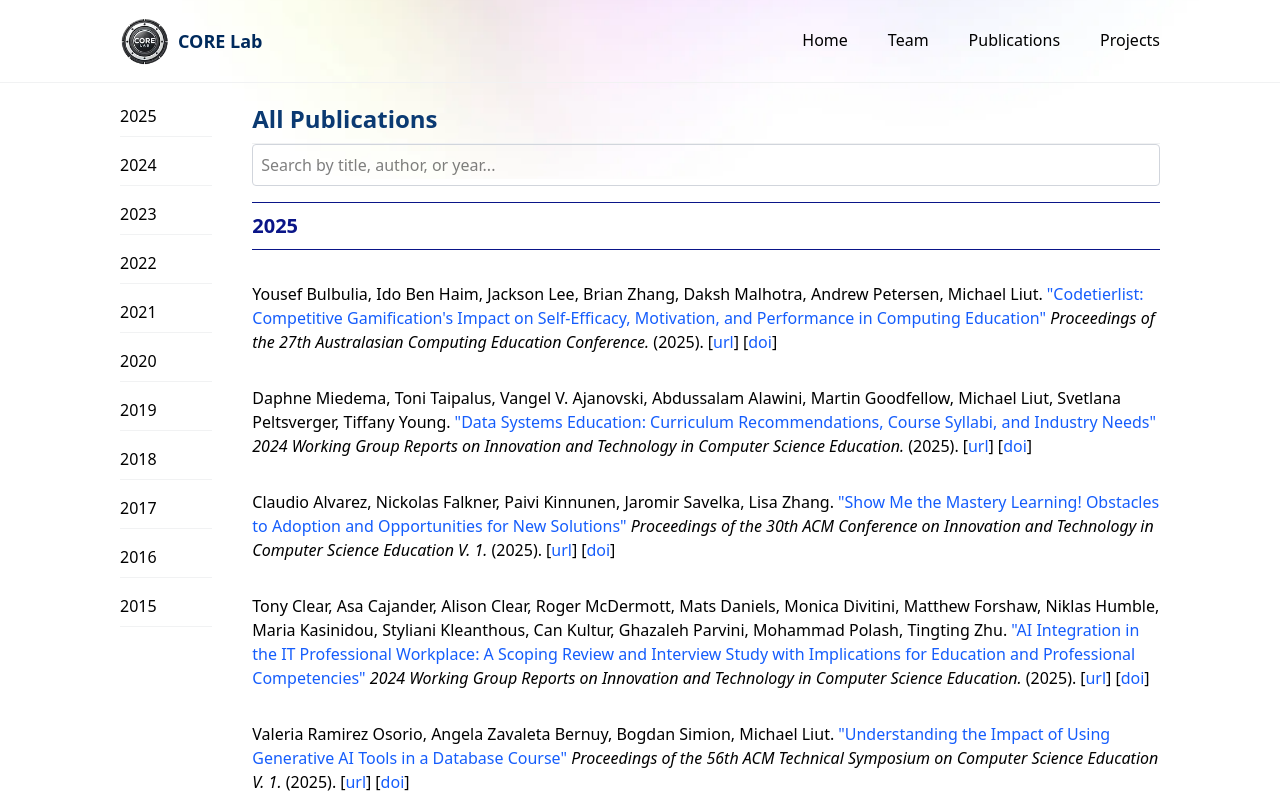
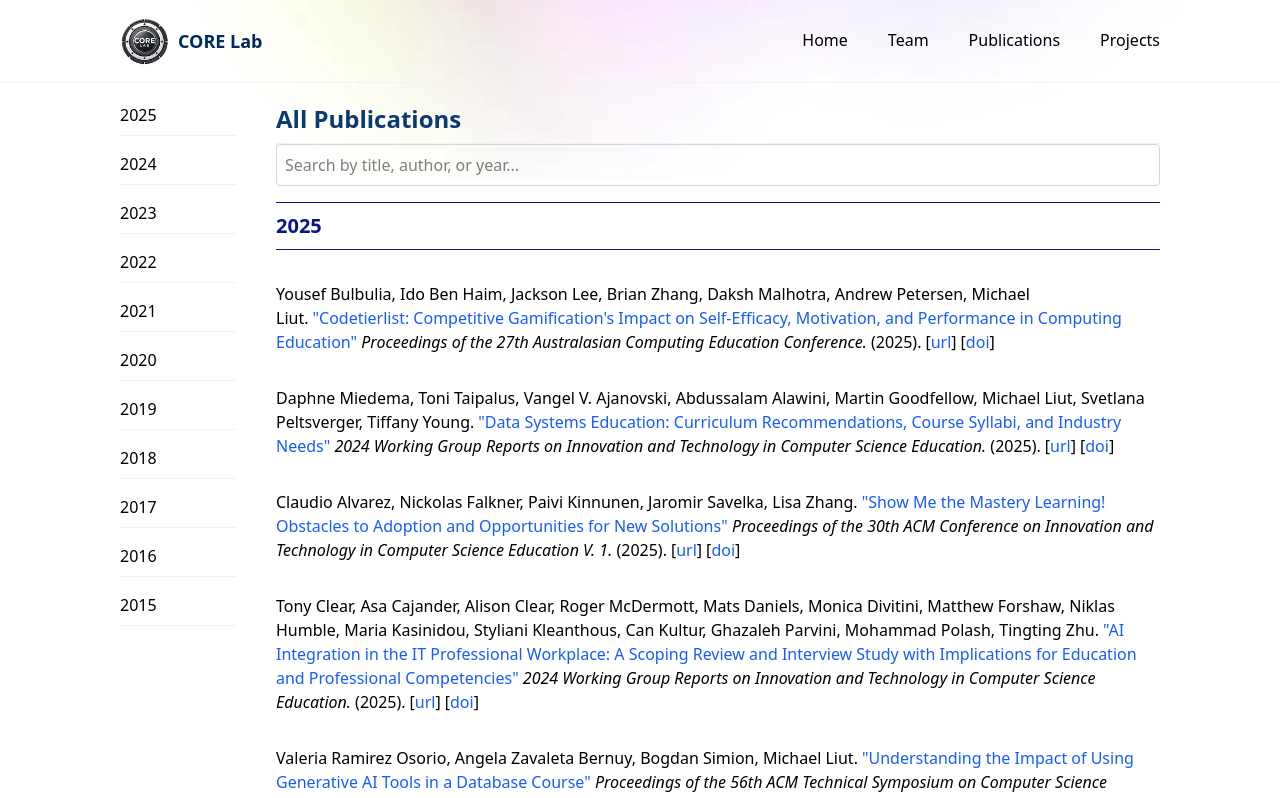
Before and after one commit to Forlaie/core_lab, a Next.js app: page /publications in a window 1280 px wide. Shown: the top 798 px of the page. Built offline with nearby package versions, Linux system fonts and the light colour scheme.

Commit message:
fixed search bar (still slightly moves tho)

```diff
--- a/Assets/assets.js
+++ b/Assets/assets.js
@@ -13,11 +13,13 @@ import genericImg from './generic.png';
 import arrow_icon from './arrow-icon.png'
 
 import voiceex from './voiceex.png'
+import voiceex_pubs from '../Papers/Projects/voiceex_papers.json'
 
 export const assets = {
     andibergen,
 
     voiceex,
+    voiceex_pubs,
 
     ml_name,
     ap_name,
@@ -251,6 +253,6 @@ export const projectInfo = {
       name: "VoiceEx",
       image: assets.voiceex,
       description: "VoiceEx is a voice explanations system we've been developing over the past couple years. Primarily focused on self-explanations to enhance student learning, we've gone from prompting text self-explanations to voice self-explanations. Using VoiceEx, instructors can prompt students to reflect on a specific question/topic, which students then record a self-explanation to. Afterwards, students may receive feedback or follow-up questions on their self-explanation.",
-      publications: "../Papers/Projects/voiceex.json"
+      publications: assets.voiceex_pubs
     }
 };
--- a/Components/All_Projects/Project.jsx
+++ b/Components/All_Projects/Project.jsx
@@ -1,34 +1,16 @@
-"use client"
-
-import React, { useEffect, useState } from 'react';
+import React from 'react';
 import Image from 'next/image';
 import { projectInfo } from '@/Assets/assets';
 
 const Project = ({ name }) => {
 
-  // const authorPublications = fetch(projectInfo[name].publications)
+  const project = projectInfo[name]
 
-  // const [pubs, setPubs] = useState(null);
+  if (!project) return <div>Project Not Found</div>;
 
-  // useEffect(() => {
-  //   const loadPubs = async () => {
-  //     try {
-  //       const res = await fetch(`/${name}_papers.json`);
-  //       const data = await res.json();
-  //       setPubs(data);
-  //     } catch (err) {
-  //       console.error("Failed to load publication data:", err);
-  //     }
-  //   };
+  const pubs = project.publications
 
-  //   loadPubs();
-  // }, [name]);
-
-  // if (!pubs) return <div>Project Not Found</div>;
-
-  // const authorPublications = pubs
-
-  const pubsByYear = authorPublications.reduce((acc, pub) => {
+  const pubsByYear = pubs.reduce((acc, pub) => {
     const year = pub.year || 'Unknown';
     if (!acc[year]) {
       acc[year] = [];
@@ -47,7 +29,7 @@ const Project = ({ name }) => {
         </h1>
 
         <div className='pt-3 flex items-center'>
-            {/* <Image src={voiceex} alt="" className='w-[20%] pb-5' /> */}
+            <Image src={project.image} alt="" className='w-[20%] pb-5' />
             <div className='pl-5 text-[#0b3a72]'>
                 <p className='pb-5'>
                 VoiceEx is a voice explanations system we've been developing over the past couple years.
--- a/Components/Publications/Papers.jsx
+++ b/Components/Publications/Papers.jsx
@@ -40,7 +40,7 @@ const Papers = () => {
   })
 
   return (
-    <section className="pr-30 pl-5 py-5 ">
+    <section className="pr-30 pl-5 py-5">
       <h1 className="text-2xl font-semibold text-[#0b3a72] pb-2 border-b border-b-[#f1f2f3]">
         All Publications
       </h1>
--- a/Components/Publications/Sidebar.jsx
+++ b/Components/Publications/Sidebar.jsx
@@ -2,8 +2,8 @@ import React from 'react'
 
 const Sidebar = () => {
   return (
-    <div className='pl-5 lg:pl-30 py-5 pr-5 w-[40%]'>
-        <div className='flex flex-col space-y-4 sticky top-26 bg-white z-20'>
+    <div className='pl-5 lg:pl-30 py-5 pr-5'>
+        <div className='flex flex-col space-y-4 sticky top-26 bg-transparent z-20'>
             <a href="#2025" className='color-[#06264c] pb-[8px] border-b border-b-[#f1f2f3] cursor-pointer'>
                 2025
             </a>
--- a/app/publications/page.js
+++ b/app/publications/page.js
@@ -4,9 +4,11 @@ import React from 'react'
 
 export default function Publications() {
   return (
-    <div className="flex">
+    <div className="flex w-full">
+      <div className='w-[20%]'>
       <Sidebar/>
-      <div>
+      </div>
+      <div className='w-[80%]'>
         <Papers/>
       </div>
     </div>
```
